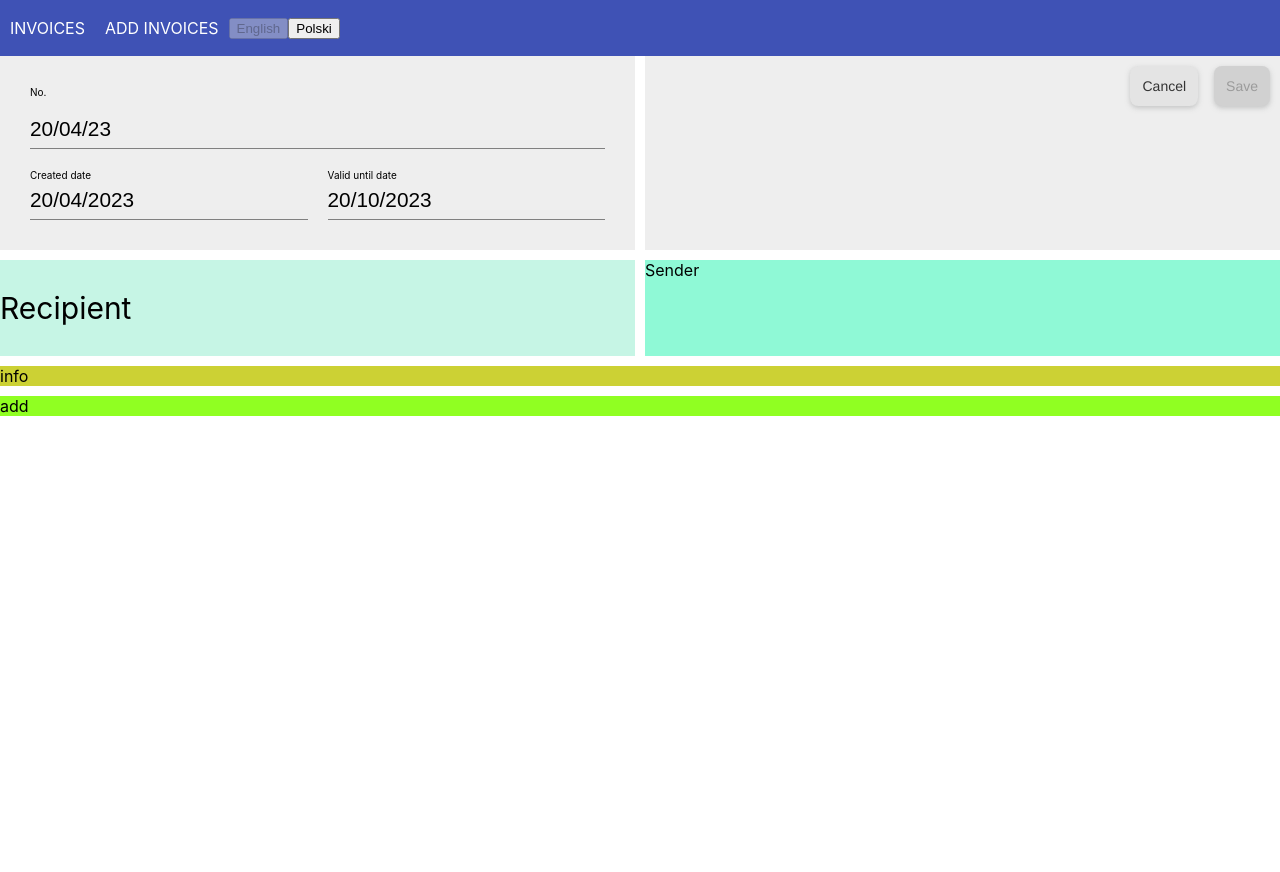
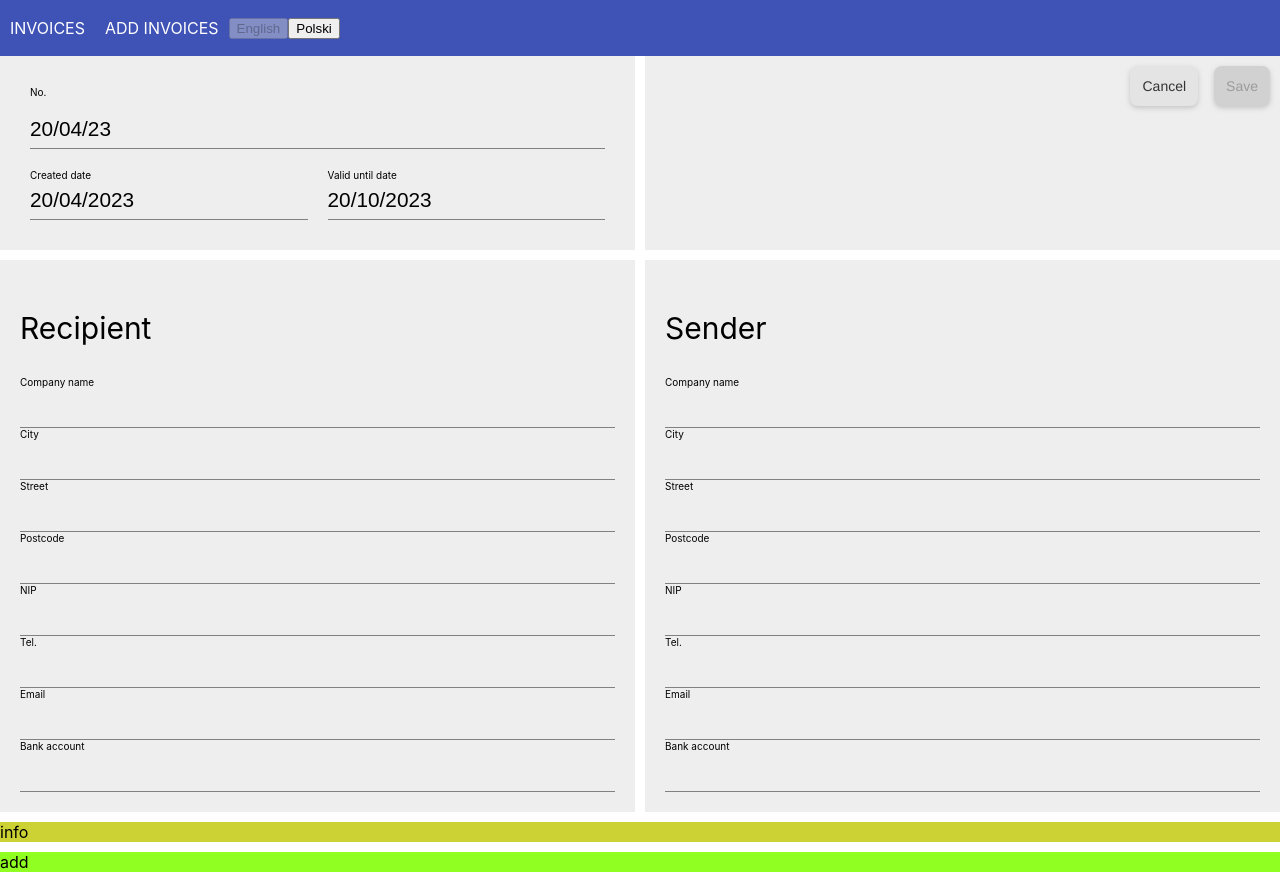
Before and after one commit to sandra-kuczynska/learn-react, a React (Create React App) app: page /invoices in a window 1280 px wide. Before the commit the page ends 800 px from the top, so only its background shows below. Built offline with nearby package versions, Linux system fonts and the light colour scheme.

Commit message:
Add Sender - probably need to refactor

```diff
--- a/src/pages/components/NoDates.module.css
+++ b/src/pages/components/NoDates.module.css
@@ -30,6 +30,7 @@
 }
 
 .inputRegular {
+  font-size: 15px;
   width: 100%;
   border: 0;
   border-bottom: 1px solid gray;
--- /dev/null
+++ b/src/pages/components/Recipient.js
@@ -0,0 +1,83 @@
+import styles from "./Recipient.module.css";
+
+const Recipient = ({ register, errors }) => {
+  return (
+    <div className={styles.recipient}>
+      <p className={styles.paragraph}>Recipient</p>
+
+      <div className={styles.smallLabel}>
+        <label>Company name</label>
+      </div>
+      <br />
+      <input
+        className={styles.inputRegular}
+        {...register("companyName", { required: true })}
+      />
+
+      <div className={styles.smallLabel}>
+        <label>City</label>
+      </div>
+      <br />
+      <input
+        className={styles.inputRegular}
+        {...register("city", { required: true })}
+      />
+
+      <div className={styles.smallLabel}>
+        <label>Street</label>
+      </div>
+      <br />
+      <input
+        className={styles.inputRegular}
+        {...register("street", { required: true })}
+      />
+
+      <div className={styles.smallLabel}>
+        <label>Postcode</label>
+      </div>
+      <br />
+      <input
+        className={styles.inputRegular}
+        {...register("postcode", { required: true })}
+      />
+
+      <div className={styles.smallLabel}>
+        <label>NIP</label>
+      </div>
+      <br />
+      <input
+        className={styles.inputRegular}
+        {...register("nip", { required: true })}
+      />
+
+      <div className={styles.smallLabel}>
+        <label>Tel.</label>
+      </div>
+      <br />
+      <input
+        className={styles.inputRegular}
+        {...register("tel", { required: true })}
+      />
+
+      <div className={styles.smallLabel}>
+        <label>Email</label>
+      </div>
+      <br />
+      <input
+        className={styles.inputRegular}
+        {...register("email", { required: true })}
+      />
+
+      <div className={styles.smallLabel}>
+        <label>Bank account</label>
+      </div>
+      <br />
+      <input
+        className={styles.inputRegular}
+        {...register("bankAccount", { required: true })}
+      />
+    </div>
+  );
+};
+
+export default Recipient;
--- /dev/null
+++ b/src/pages/components/Recipient.module.css
@@ -0,0 +1,26 @@
+.recipient {
+  background: #eeeeee;
+  grid-area: recipient;
+  padding: 20px;
+}
+
+.paragraph {
+  font-size: 30px;
+}
+
+.inputRegular {
+  width: 100%;
+  border: 0;
+  border-bottom: 1px solid gray;
+  outline: 0;
+  font-size: 1.3rem;
+  color: black;
+  padding: 0px 0;
+  background: transparent;
+  transition: border-color 0.2s;
+  font-size: 15px;
+}
+
+.smallLabel {
+  font-size: 10px;
+}
--- /dev/null
+++ b/src/pages/components/Sender.js
@@ -0,0 +1,83 @@
+import styles from "./Sender.module.css";
+
+const Sender = ({ register, errors }) => {
+  return (
+    <div className={styles.sender}>
+      <p className={styles.paragraph}>Sender</p>
+
+      <div className={styles.smallLabel}>
+        <label>Company name</label>
+      </div>
+      <br />
+      <input
+        className={styles.inputRegular}
+        {...register("companyNameSender", { required: true })}
+      />
+
+      <div className={styles.smallLabel}>
+        <label>City</label>
+      </div>
+      <br />
+      <input
+        className={styles.inputRegular}
+        {...register("citySender", { required: true })}
+      />
+
+      <div className={styles.smallLabel}>
+        <label>Street</label>
+      </div>
+      <br />
+      <input
+        className={styles.inputRegular}
+        {...register("streetSender", { required: true })}
+      />
+
+      <div className={styles.smallLabel}>
+        <label>Postcode</label>
+      </div>
+      <br />
+      <input
+        className={styles.inputRegular}
+        {...register("postcodeSender", { required: true })}
+      />
+
+      <div className={styles.smallLabel}>
+        <label>NIP</label>
+      </div>
+      <br />
+      <input
+        className={styles.inputRegular}
+        {...register("nipSender", { required: true })}
+      />
+
+      <div className={styles.smallLabel}>
+        <label>Tel.</label>
+      </div>
+      <br />
+      <input
+        className={styles.inputRegular}
+        {...register("telSender", { required: true })}
+      />
+
+      <div className={styles.smallLabel}>
+        <label>Email</label>
+      </div>
+      <br />
+      <input
+        className={styles.inputRegular}
+        {...register("emailSender", { required: true })}
+      />
+
+      <div className={styles.smallLabel}>
+        <label>Bank account</label>
+      </div>
+      <br />
+      <input
+        className={styles.inputRegular}
+        {...register("bankAccountSender", { required: true })}
+      />
+    </div>
+  );
+};
+
+export default Sender;
--- /dev/null
+++ b/src/pages/components/Sender.module.css
@@ -0,0 +1,27 @@
+.sender {
+  background: #eeeeee;
+  grid-area: recipient;
+  padding: 20px;
+  grid-area: sender;
+}
+
+.paragraph {
+  font-size: 30px;
+}
+
+.inputRegular {
+  width: 100%;
+  border: 0;
+  border-bottom: 1px solid gray;
+  outline: 0;
+  font-size: 1.3rem;
+  color: black;
+  padding: 0px 0;
+  background: transparent;
+  transition: border-color 0.2s;
+  font-size: 15px;
+}
+
+.smallLabel {
+  font-size: 10px;
+}
--- a/src/pages/invoice.js
+++ b/src/pages/invoice.js
@@ -3,6 +3,8 @@ import { useForm } from "react-hook-form";
 import * as React from "react";
 import Stack from "@mui/material/Stack";
 import NoDates from "./components/NoDates";
+import Recipient from "./components/Recipient";
+import Sender from "./components/Sender";
 
 const userData = [];
 
@@ -34,10 +36,8 @@ const Invoice = () => {
           </div>
         </div>
 
-        <div className={styles.recipient}>
-          <p className={styles.paragraph}>Recipient</p>
-        </div>
-        <div className={styles.sender}>Sender</div>
+        <Recipient register={register} errors={errors} />
+        <Sender register={register} errors={errors} />
 
         <div className={styles.info}>info</div>
         <div className={styles.addItem}>add</div>
--- a/src/pages/invoice.module.css
+++ b/src/pages/invoice.module.css
@@ -81,20 +81,6 @@
   flex-direction: row-reverse;
 }
 
-.recipient {
-  background: rgb(198, 245, 229);
-  grid-area: recipient;
-}
-
-.paragraph {
-  font-size: 30px;
-}
-
-.sender {
-  background: rgb(143, 249, 214);
-  grid-area: sender;
-}
-
 .info {
   background: rgb(204, 209, 52);
   grid-area: info;
```
